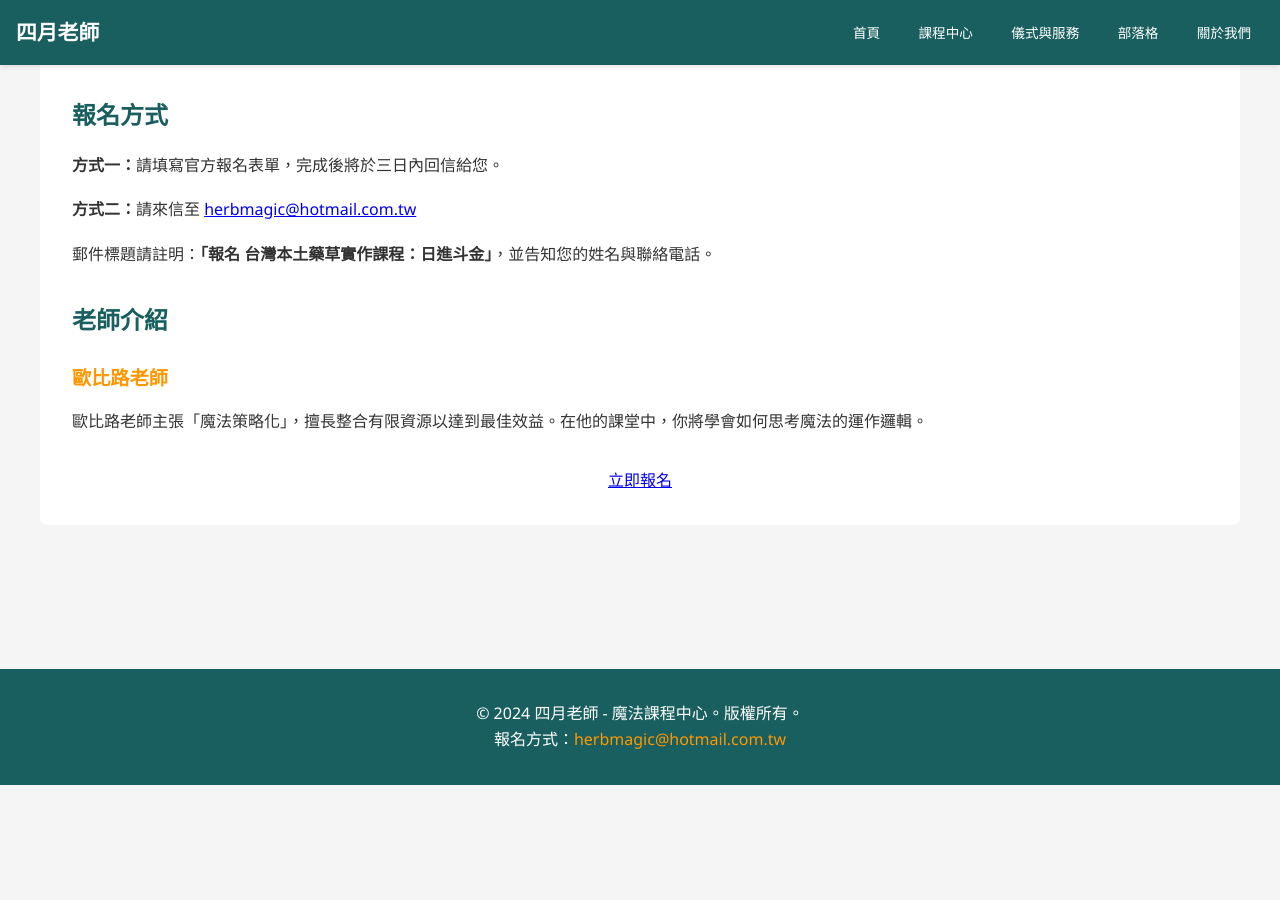
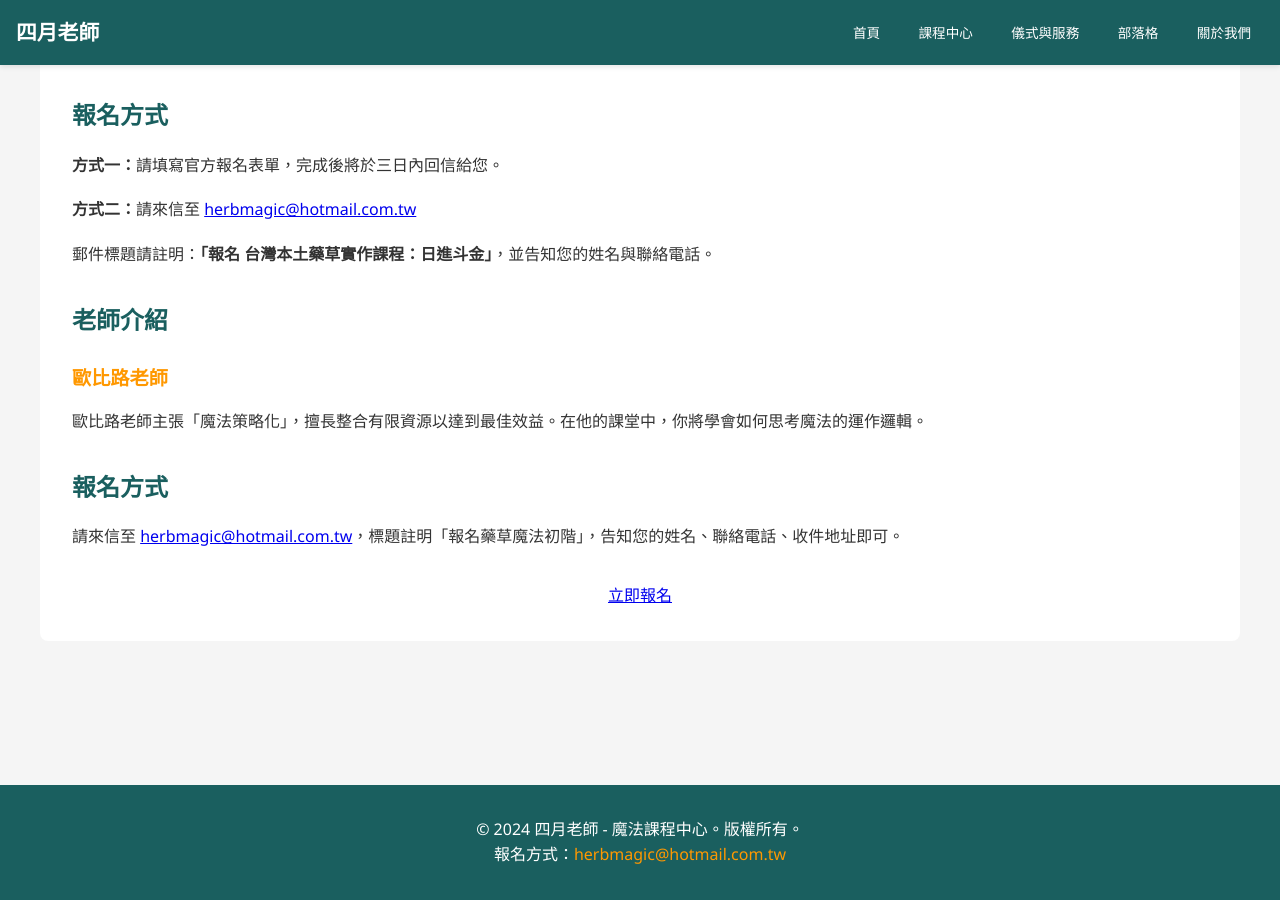
Before and after one commit to light4uliuphone-lang/hoodoo, a Jekyll site: the page built from courses/course-local-04.html, in a window 1280 px wide and 900 px high, scrolled down 1159 px. Built offline with Jekyll 4.4.1, drawn with Linux system fonts in a browser that asks for light colours; before the commit the page ends 1944 px from its top, so only the background shows below that.

Commit message:
Update course-local-04.html

```diff
--- a/courses/course-local-04.html
+++ b/courses/course-local-04.html
@@ -52,8 +52,12 @@ title: "台灣本土藥草實作課程：日進斗金 - 歐比路老師"
             <p>歐比路老師主張「魔法策略化」，擅長整合有限資源以達到最佳效益。在他的課堂中，你將學會如何思考魔法的運作邏輯。</p>
         </div>
 
+       <h2>報名方式</h2>
+        <div class="registration-info">
+            <p>請來信至 <a href="mailto:{{ site.email | default: 'herbmagic@hotmail.com.tw' }}">{{ site.email | default: 'herbmagic@hotmail.com.tw' }}</a>，標題註明「報名藥草魔法初階」，告知您的姓名、聯絡電話、收件地址即可。</p>
+        </div>
         <div style="text-align: center; margin-top: 2rem;">
-            <a href="mailto:{{ site.email | default: 'herbmagic@hotmail.com.tw' }}?subject=報名-日進斗金實作課" class="btn-primary">立即報名</a>
+            <a href="mailto:{{ site.email | default: 'herbmagic@hotmail.com.tw' }}" class="btn-primary">立即報名</a>
         </div>
     </div>
 </div>
```
